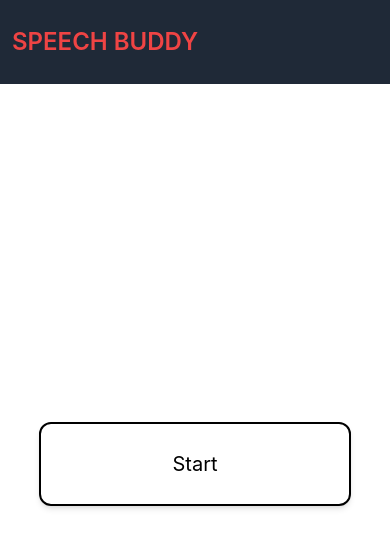
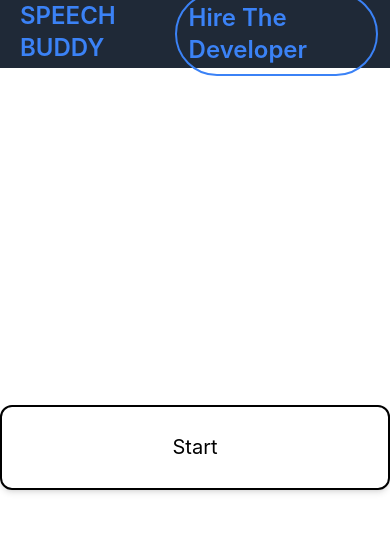
Before and after one commit to uuutsav/speech-buddy-client, a React (Create React App) app: page / in a window 390 px wide. Shown: the top 548 px of the page. Built offline with nearby package versions, Linux system fonts and the light colour scheme.

Commit message:
Make responsive to desktop. Add minor details.

```diff
--- a/package.json
+++ b/package.json
@@ -1,4 +1,5 @@
 {
+  "homepage": "http://uuutsav.github.io/speech-buddy-client",
   "name": "client",
   "version": "0.1.0",
   "proxy": "http://localhost:5000",
@@ -14,9 +15,12 @@
     "react-dom": "^18.2.0",
     "react-scripts": "5.0.1",
     "recoil": "^0.7.7",
+    "tailwind-scrollbar": "^3.1.0",
     "web-vitals": "^2.1.4"
   },
   "scripts": {
+    "predeploy": "npm run build",
+    "deploy": "gh-pages -d build",
     "start": "react-scripts start",
     "build": "react-scripts build",
     "test": "react-scripts test",
@@ -42,6 +46,7 @@
   },
   "devDependencies": {
     "@babel/plugin-proposal-private-property-in-object": "^7.21.11",
+    "gh-pages": "^6.1.1",
     "tailwindcss": "^3.4.10"
   }
 }
--- a/src/App.jsx
+++ b/src/App.jsx
@@ -14,6 +14,7 @@ import data from "./data/Facts.mjs"
 
 // let transcript = '';
 const recognition = initializeSpeechRecognition();
+document.title = "Speech Buddy: Spoken English Practice App - By Kumar Utsav"
 
 const App = () => {
     const [isStart, setIsStart] = useState(false)
@@ -24,7 +25,7 @@ const App = () => {
     const randomSentenceGenerator = async () => {
         try {
             // const response = await axios.get("http://localhost:5000/api/text/generate")
-            const rand = getRandomInt(0, data.length -1)
+            const rand = getRandomInt(0, data.length - 1)
             const sentence = data[rand];
             // const data = response.data;
             const prompt = {
@@ -92,19 +93,27 @@ const App = () => {
 
             {/* Start Screen  */}
             <div className={` ${isStart ? "hidden" : "flex"} start z-50 h-[90vh] w-[100vw] flex flex-col justify-center items-center `}>
-                <Button text={"Start"} onClickHandler={randomSentenceGenerator} className={`w-[80vw] h-[10vh]`} />
+                <Button text={"Start"} onClickHandler={randomSentenceGenerator} className={`w-[80vw] h-[10vh] `} />
             </div>
 
-            <div id='content' className="content px-3 h-[90vh] flex flex-col justify-between ">
-                <div className="instruction text-center p-3 text-2xl font-semibold">
-                    {"Speak this sentence"}
+            <div id='content' className="content px-3 h-[90vh] flex flex-col justify-between md:px-[23vw] ">
+                <div className="instruction text-center p-3 text-xl font-semibold group cursor-pointer ">
+                    <h3>
+                        Speak and Improve your Spoken English
+                    </h3>
+                    <h4 className='text-sm text-gray-500 hidden group-hover:block duration-125'>
+                        {"Click Next to generate a new sentence"}
+                    </h4>
+                    <h4 className='text-sm text-gray-500 hidden group-hover:block duration-125'>
+                        {"Repeat the sentance and know the words you pronounced wrong."}
+                    </h4>
                 </div>
 
-                <div className={`p-2 border-2 border-gray-500 rounded-xl h-[70%] overflow-scroll`}>
+                <div className={`p-2 border-2 border-gray-500 rounded-xl h-[70%] overflow-scroll scrollbar scrollbar-thumb-blue-500 `}>
                     <Prompts />
                 </div>
 
-                <div className="buttons">
+                <div className="buttons flex flex-col items-center">
                     <Button text={!isListening ? "Tap to Speak" : "Tap to Stop"} onClickHandler={handleVoiceRecognition} />
                     <Button text={"Next"} onClickHandler={randomSentenceGenerator} />
                 </div>
--- a/src/Components/Button.jsx
+++ b/src/Components/Button.jsx
@@ -3,9 +3,9 @@ import React from 'react'
 const Button = ({ className, text, onClickHandler }) => {
 
     return (
-        <div className='my-2 '>
+        <div className=' w-full md:max-w-[30vw] my-2 flex flex-col justify-center items-center '>
             <div
-                className={` p-3 flex justify-center items-center text-black text-xl border-2 border-black shadow-md rounded-xl cursor-pointer ${className} hover:scale-105 hover:transition-all duration-150 hover:bg-blue-500 `}
+                className={` w-full p-3 flex justify-center items-center text-black text-xl border-2 border-black shadow-md rounded-xl cursor-pointer ${className} hover:scale-105 hover:transition-all duration-150 hover:bg-blue-500 `}
                 onClick={onClickHandler}
             >{text}</div>
         </div>
--- a/src/Components/Navbar.jsx
+++ b/src/Components/Navbar.jsx
@@ -2,9 +2,14 @@ import React from 'react'
 
 const Navbar = () => {
     return (
-        <nav className="navbar w-full h-[10vh] flex items-center p-3 bg-gray-800 ">
-            <div className="navbar-logo text-2xl text-red-500 font-semibold">
-                SPEECH BUDDY
+        <nav className="navbar w-full h-[8vh] bg-gray-800 flex flex-col justify-center ">
+            <div className='flex justify-between p-3 md:px-[23vw]'>
+                <div className="navbar-logo text-2xl text-blue-500 font-semibold p-2 ">
+                    SPEECH BUDDY
+                </div>
+                <div className="navbar-logo text-2xl text-blue-500 font-semibold border-2 border-blue-500 py-2 px-3 rounded-full duration-150 hover:scale-110 ">
+                    <a href="mailto:utsav.will.work@gmail.com?cc=21051903@kiit.ac.in&subject=Hiring%20Related%20Communication&">Hire The Developer</a>
+                </div>
             </div>
         </nav>
     )
--- a/tailwind.config.js
+++ b/tailwind.config.js
@@ -6,5 +6,7 @@ module.exports = {
   theme: {
     extend: {},
   },
-  plugins: [],
+  plugins: [
+    require('tailwind-scrollbar'),
+  ],
 }
```
Also changed, not shown: 1 other file (tests, documents, lock files or other folders).
